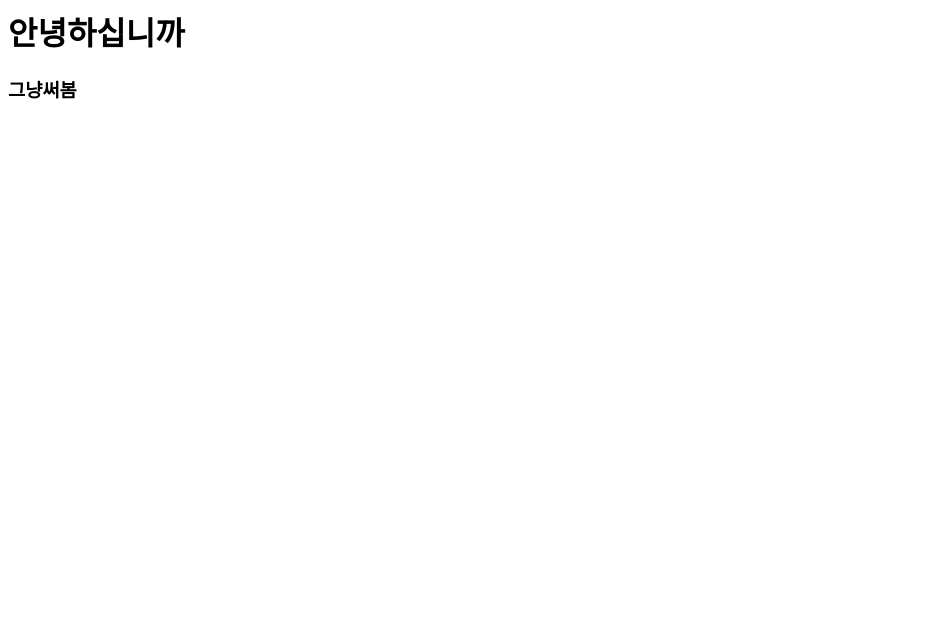
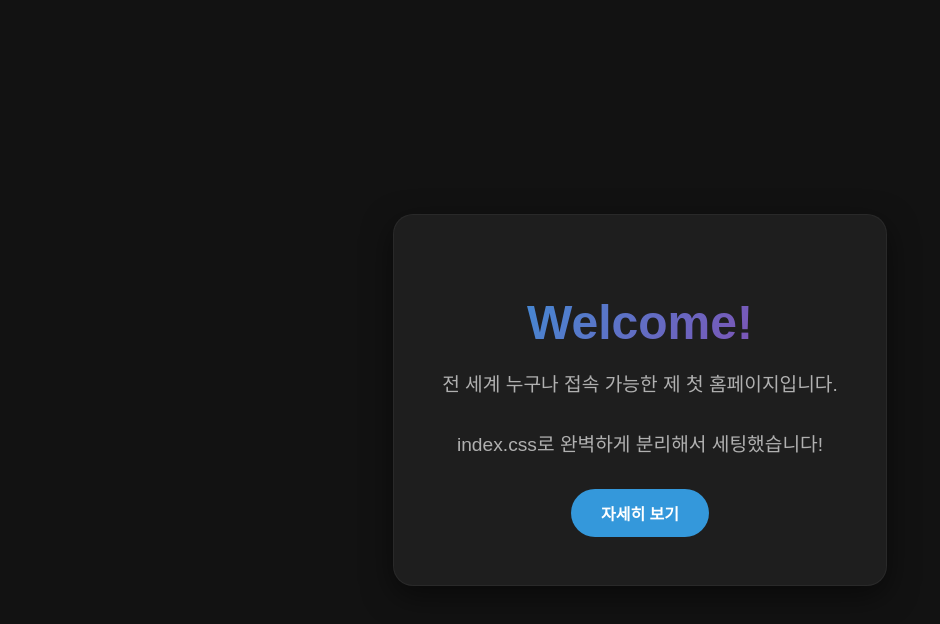
Before and after one commit to fightingggg/fightingggg.github.io, a plain HTML site: page index.html in a window 1280 px wide. Shown: the whole page, without its empty margins (0-940 px from the left). Drawn offline with Linux system fonts and the light colour scheme; a web font is replaced by a local one.

Commit message:
Update index.html

```diff
--- a/index.html
+++ b/index.html
@@ -1,2 +1,17 @@
-<h1> 안녕하십니까</h1>
-<h3>그냥써봄</h3>
+<!DOCTYPE html>
+<html lang="ko">
+<head>
+    <meta charset="UTF-8">
+    <meta name="viewport" content="width=device-width, initial-scale=1.0">
+    <title>내 멋진 첫 홈페이지</title>
+    <link rel="stylesheet" href="index.css">
+</head>
+<body>
+    <div class="container">
+        <h1>Welcome!</h1>
+        <p>전 세계 누구나 접속 가능한 제 첫 홈페이지입니다.</p>
+        <p>index.css로 완벽하게 분리해서 세팅했습니다!</p>
+        <a href="#" class="btn">자세히 보기</a>
+    </div>
+</body>
+</html>
```
